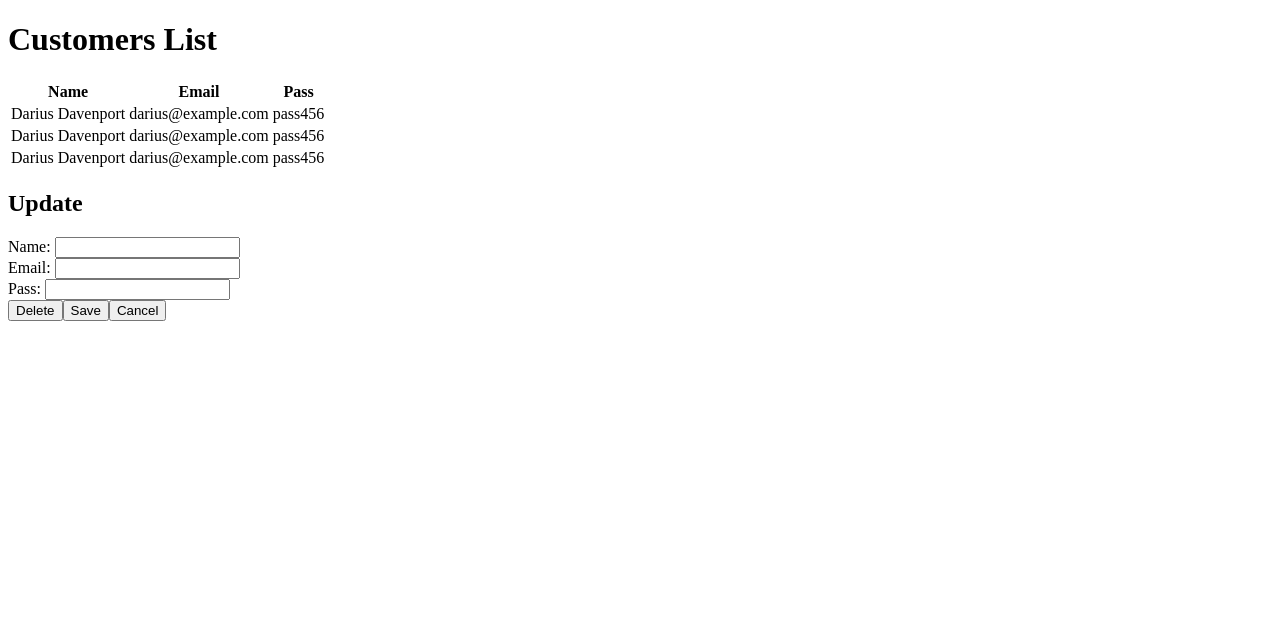
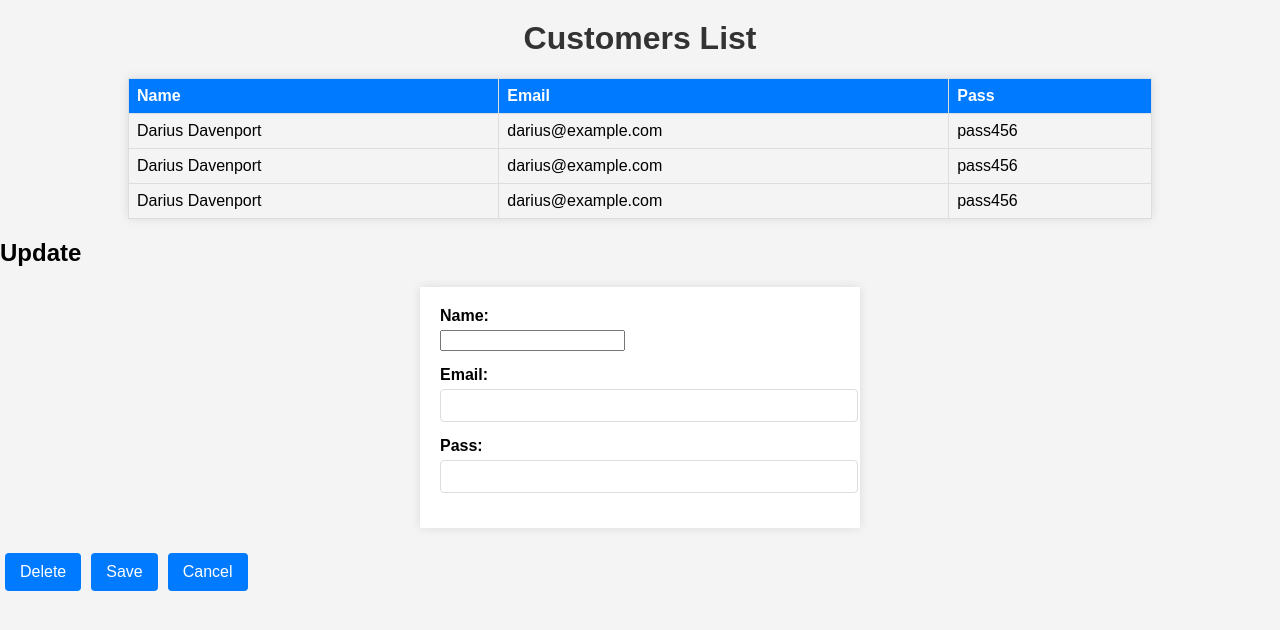
Before and after one commit to moneymitch11/react-app, a React (Vite) app in the folder react/: page / in a window 1280 px wide. Shown: the top 630 px of the page. Built offline with nearby package versions, Linux system fonts and the light colour scheme.

Commit message:
added css styling

```diff
--- a/react/src/components/Customers.jsx
+++ b/react/src/components/Customers.jsx
@@ -1,11 +1,12 @@
-import { useState } from "react";
 import { Customer } from "./Customer"
 import customers from "../customers.json"
 
 
 export function Customers () {
 
+    let counter = 1;
+    customers.map(cust => ({...cust, id: counter++}))
     return (
-      customers.map(c => <Customer customer={c}/>)
+      customers.map(c => <Customer customer={c} key={c.id}/>)
     )
 }
--- a/react/src/main.jsx
+++ b/react/src/main.jsx
@@ -1,6 +1,7 @@
 import { StrictMode } from 'react'
 import { createRoot } from 'react-dom/client'
 import App from './App.jsx'
+import "./site.css"
 
 createRoot(document.getElementById('root')).render(
   <StrictMode>
```
